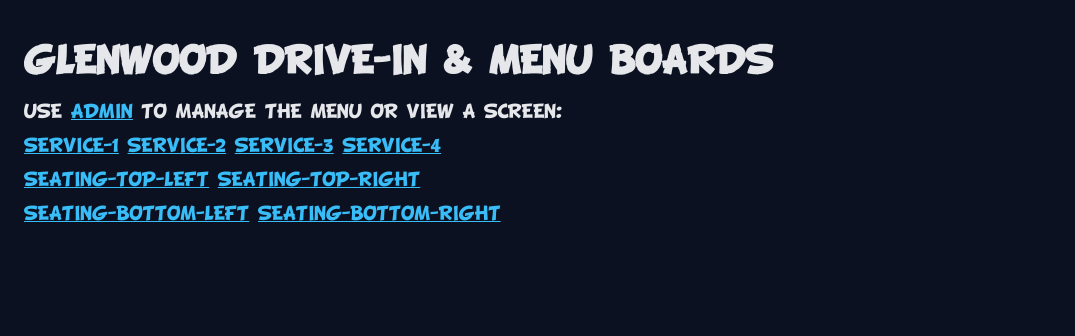
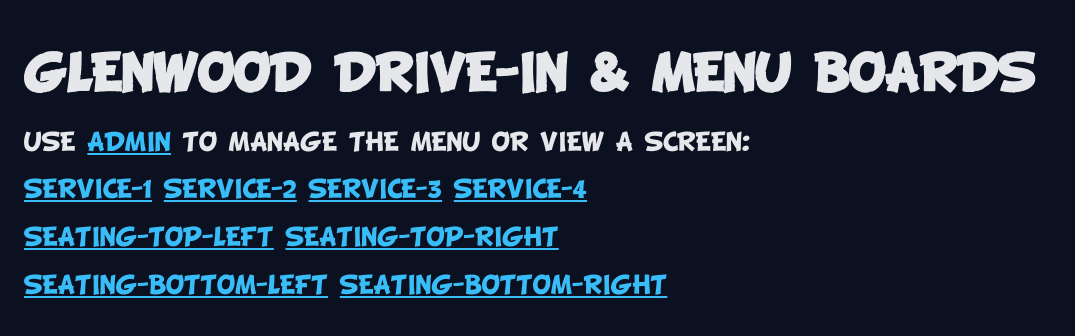
Before and after one commit to Splisks/glenwood-boards, a Next.js app: page / in a window 1280 px wide. Shown: the top 336 px of the page, without its empty margins (0-1075 px from the left). Built offline with nearby package versions, Linux system fonts and the light colour scheme.

Commit message:
Scaling Attemps to fix

```diff
--- a/app/globals.css
+++ b/app/globals.css
@@ -1,7 +1,8 @@
+/* ========== BASE & RESET ========== */
+
 :root {
-  /* base for laptops / normal dev */
-  --global-scale: 1;
-  font-size: 16px;
+  --global-scale: 1.2;
+  font-size: calc(18px * var(--global-scale));
 }
 
 html,
@@ -11,7 +12,8 @@ body {
   height: 100%;
   width: 100%;
   background: var(--rk-bg, #007bff);
-  font-family: "BD_Cartoon_Shout", system-ui, -apple-system, BlinkMacSystemFont, "Segoe UI", sans-serif;
+  font-family: "BD_Cartoon_Shout", system-ui, -apple-system, BlinkMacSystemFont,
+    "Segoe UI", sans-serif;
   overflow: hidden;
 }
 
@@ -25,42 +27,52 @@ body {
   height: 100%;
 }
 
-/* ==== TV / LARGE SCREEN BOOSTS (1080p+) ==== */
+/* ========== FONTS ========== */
+
+@font-face {
+  font-family: "BD_Cartoon_Shout";
+  src: url("/fonts/BD_Cartoon_Shout.woff2") format("woff2");
+  font-weight: 400;
+  font-style: normal;
+  font-display: swap;
+}
+
+/* ==== TV / LARGE SCREEN BOOSTS (PROMO / HERO) ==== */
+
 @media (min-width: 1600px) {
-
   /* Increase hero image inside the promo card */
   .info-card-image {
-    max-height: clamp(360px, 42vh, 520px); /* was 220px clamp */
+    max-height: clamp(360px, 42vh, 520px);
   }
 
-  /* Make the UberEats / DoorDash logos larger */
+  /* Make the UberEats / DoorDash logos larger (height controlled elsewhere) */
   .info-card-logo {
-    /*max-height: 120px; */
+    /* max-height tweak handled at base; keep here if needed */
   }
 
   /* Increase headline + spacing inside promo card */
   .info-card-title {
-    font-size: 3rem;      /* was 2.2rem */
+    font-size: 3rem;
   }
 
   .info-card-subtitle {
-    font-size: 2rem;      /* was 1.4rem */
+    font-size: 2rem;
   }
 
   .info-card {
-    padding: 32px 36px;   /* more interior space */
+    padding: 32px 36px;
   }
 
   /* Increase the “family owned” image on the right column */
   .menu-hero-image,
   .hero-photo {
-    max-height: 380px; /* was ~220px */
+    max-height: 380px;
   }
 
   /* Make the outer promo card taller / more balanced */
   .menu-items-main {
     justify-content: flex-start;
-    gap: 32px;            /* add vertical spacing between blocks */
+    gap: 32px;
   }
 
   /* Improve image enlargement for custom hero-photo classes */
@@ -73,21 +85,14 @@ body {
   }
 }
 
-
-/* Very big (4K, etc.) – bump more */
+/* Very big (4K, etc.) – global bump */
 @media (min-width: 2200px) {
   :root {
-    font-size: 32px; /* +50% vs base */
+    font-size: 32px; /* keep your existing 4K bump */
   }
 }
 
-@font-face {
-  font-family: "BD_Cartoon_Shout";
-  src: url("/fonts/BD_Cartoon_Shout.woff2") format("woff2");
-  font-weight: 400;
-  font-style: normal;
-  font-display: swap;
-}
+/* ========== LAYOUT ========== */
 
 .screen-root {
   text-transform: uppercase;
@@ -129,14 +134,21 @@ body {
 .menu-board {
   display: flex;
   flex-direction: column;
-  min-height: 0; /* important so flex children can shrink if needed */
+  min-height: 0;
 }
+
+/* ========== HEADER + ROWS ========== */
 
 .column-header {
   background: var(--rk-header-bg, #00cb31);
   color: var(--rk-header-text, #ffffff);
   border: 2px solid var(--rk-header-border, #000000);
-  text-shadow: 0 2px 0 rgba(0, 0, 0, 0.5);
+  text-shadow:
+    -1px -1px 0 #000,
+     1px -1px 0 #000,
+    -1px  1px 0 #000,
+     1px  1px 0 #000,
+     0  2px 0 rgba(0, 0, 0, 0.5);
 }
 
 .menu-header {
@@ -148,8 +160,15 @@ body {
   border: 3px solid var(--rk-header-border, #000000);
   text-transform: uppercase;
   letter-spacing: 2px;
-  font-size: 4rem;
-  text-shadow: 2px 2px 0 rgba(0, 0, 0, 0.5);
+  font-size: 3.2rem;
+  font-family: "BD_Cartoon_Shout", system-ui, -apple-system, BlinkMacSystemFont,
+    "Segoe UI", sans-serif;
+  text-shadow:
+    -1px -1px 0 #000,
+     1px -1px 0 #000,
+    -1px  1px 0 #000,
+     1px  1px 0 #000,
+     2px  2px 0 rgba(0, 0, 0, 0.5);
   box-shadow: 4px 4px 0 rgba(0, 0, 0, 0.4);
 }
 
@@ -166,27 +185,32 @@ body {
   flex: 1;
   display: flex;
   flex-direction: column;
-  justify-content: space-evenly;  /* this gives you the top to bottom fill */
+  justify-content: space-evenly; /* fill vertical space */
 }
 
 /* footer area – noticeCard / socialCard etc. */
 .menu-items-footer {
   margin-top: 18px;
   display: flex;
-  justify-content: flex-end; /* keep block in bottom right corner */
+  justify-content: flex-end;
   padding-right: 8px;
 }
 
-/* Rows themselves no longer need bottom margin, spacing comes from flex */
+/* Rows */
 .menu-row {
   display: grid;
   grid-template-columns: minmax(0, 1fr) auto;
   align-items: baseline;
   gap: 8px;
   margin-bottom: 0;
-  font-size: 2.35rem;
+  font-size: 2rem;
   font-weight: 700;
-  text-shadow: 2px 2px 0 rgba(0, 0, 0, 0.35);
+  text-shadow:
+    -1px -1px 0 #000,
+     1px -1px 0 #000,
+    -1px  1px 0 #000,
+     1px  1px 0 #000,
+     2px  2px 0 rgba(0, 0, 0, 0.35);
 }
 
 .menu-row-label {
@@ -201,39 +225,16 @@ body {
   color: var(--rk-price-text, #ffffff);
 }
 
-/* Empty state still centers nicely when no items */
+/* Empty state */
 .empty-state {
   text-align: center;
   margin-top: 0;
   font-size: 1.25rem;
   color: #e4f0ff;
-  flex: 1;   /* center it vertically when inside .menu-items */
+  flex: 1;
   display: flex;
   align-items: center;
   justify-content: center;
-}
-
-/* Old hero row if you ever use .menu-hero */
-.menu-hero {
-  display: flex;
-  justify-content: center;
-  align-items: flex-end;
-  gap: 16px;
-  height: 210px;
-  margin-bottom: 12px;
-}
-
-/* Shared hero image base for any hero images */
-.menu-hero-image,
-.hero-photo {
-  display: block;
-  max-width: 100%;
-  max-height: 220px;
-  height: auto;
-  object-fit: contain;
-  border-radius: 12px;
-  transform-origin: center bottom;
-  transition: transform 0.2s ease-out;
 }
 
 /* Paragraph copy blocks */
@@ -242,7 +243,12 @@ body {
   font-size: 2.1rem;
   font-weight: 700;
   text-transform: uppercase;
-  text-shadow: 2px 2px 0 rgba(0, 0, 0, 0.35);
+  text-shadow:
+    -1px -1px 0 #000,
+     1px -1px 0 #000,
+    -1px  1px 0 #000,
+     1px  1px 0 #000,
+     2px  2px 0 rgba(0, 0, 0, 0.35);
   margin-bottom: 8px;
 }
 
@@ -268,8 +274,13 @@ body {
   background: #00cb31;
   text-align: center;
   text-transform: uppercase;
-  font-size: 3.2rem;
-  text-shadow: 2px 2px 0 #000;
+  font-size: 1.9rem;
+  text-shadow:
+    -1px -1px 0 #000,
+     1px -1px 0 #000,
+    -1px  1px 0 #000,
+     1px  1px 0 #000,
+     2px  2px 0 #000;
 }
 
 .menu-toppings-row {
@@ -281,21 +292,95 @@ body {
   font-size: 2.1rem;
   font-weight: 700;
   text-transform: uppercase;
-  text-shadow: 2px 2px 0 rgba(0, 0, 0, 0.35);
+  text-shadow:
+    -1px -1px 0 #000,
+     1px -1px 0 #000,
+    -1px  1px 0 #000,
+     1px  1px 0 #000,
+     2px  2px 0 rgba(0, 0, 0, 0.35);
 }
 
-/* Social Media & Coke */
+/* Make sure menu text uses BD_Cartoon_Shout */
+.menu-row-label,
+.menu-row-price,
+.menu-subheader {
+  font-family: "BD_Cartoon_Shout", system-ui, -apple-system, BlinkMacSystemFont,
+    "Segoe UI", sans-serif;
+}
+
+/* ========== HERO IMAGES ========== */
+
+/* Old hero row if you ever use .menu-hero */
+.menu-hero {
+  display: flex;
+  justify-content: center;
+  align-items: flex-end;
+  gap: 16px;
+  height: 210px;
+  margin-bottom: 12px;
+}
+
+/* Shared hero image base for any hero images */
+.menu-hero-image,
+.hero-photo {
+  display: block;
+  max-width: 100%;
+  max-height: 220px;
+  height: auto;
+  object-fit: contain;
+  border-radius: 12px;
+  transform-origin: center bottom;
+  transition: transform 0.2s ease-out;
+}
+
+/* Hero strip for top row images on SIDES board etc */
+.hero-strip {
+  display: flex;
+  justify-content: space-between;
+  align-items: flex-end;
+  padding: 16px 48px 12px;
+  gap: 32px;
+}
+
+/* Per image positional tuning */
+
+/* LOBSTER ROLL */
+.hero-photo-left {
+  max-width: 260px;
+  transform: translate(-10px, 0px) scale(1.0);
+}
+
+/* RINGS or FRIES */
+.hero-photo-rings {
+  max-width: 220px;
+  transform: translate(0px, 8px) scale(0.96);
+}
+
+/* CLAMS */
+.hero-photo-clams {
+  max-width: 260px;
+  transform: translate(6px, -4px) scale(0.98);
+}
+
+/* KID PHOTO */
+.hero-photo-kid {
+  max-width: 160px;
+  border-radius: 24px;
+  transform: translate(0px, -6px) scale(1.05);
+}
+
+/* ========== SOCIAL MEDIA & COKE ========== */
 
 .social-card {
-  margin-top: auto;      /* stays at bottom of the column */
+  margin-top: auto;
   max-width: 100%;
 }
 
 /* Row that holds both images */
 .social-card-inner {
   display: flex;
-  align-items: center;    /* vertically center both */
-  justify-content: center; /* center them within the row */
+  align-items: center;
+  justify-content: center;
   gap: 18px;
 }
 
@@ -316,10 +401,10 @@ body {
   filter: drop-shadow(4px 4px 0 rgba(0, 0, 0, 0.45));
 }
 
-/* Food Safety Notice */
+/* ========== FOOD SAFETY NOTICE ========== */
 
 .notice-card {
-  margin-top: auto;              /* push to bottom of the column */
+  margin-top: auto;
   align-self: stretch;
   padding: 18px 24px;
   border-radius: 20px;
@@ -348,9 +433,7 @@ body {
   letter-spacing: 0.5px;
 }
 
-/* Info / promo cards on screen 8 */
-
-/* Info / promo cards on screen 8 */
+/* ========== INFO / PROMO CARDS ON SCREEN 8 ========== */
 
 .info-card {
   margin-top: 18px;
@@ -380,16 +463,16 @@ body {
 
 /* Crossfade image area */
 .info-card-images {
-  display: grid;             /* stack all images on top of each other */
-  place-items: center;       /* center them nicely */
+  display: grid;
+  place-items: center;
   gap: 12px;
-  min-height: 300px;         /* keeps the block from shrinking between slides */
+  min-height: 300px;
 }
 
 /* Slider image - stacked */
 .info-card-image {
-  grid-area: 1 / 1;          /* all images share the same grid cell */
-  max-height: clamp(400px, 38vh, 620px);
+  grid-area: 1 / 1;
+  max-height: clamp(450px, 45vh, 460px);
   width: auto;
   object-fit: contain;
   border-radius: 12px;
@@ -446,44 +529,8 @@ body {
   }
 }
 
-/* Hero strip for top row images on SIDES board etc */
+/* ========== SNOW OVERLAY ========== */
 
-.hero-strip {
-  display: flex;
-  justify-content: space-between;
-  align-items: flex-end;
-  padding: 16px 48px 12px;
-  gap: 32px;
-}
-
-/* Per image positional tuning – tweak translate and scale to taste */
-
-/* LOBSTER ROLL */
-.hero-photo-left {
-  max-width: 260px;
-  transform: translate(-10px, 0px) scale(1.0);
-}
-
-/* RINGS or FRIES */
-.hero-photo-rings {
-  max-width: 220px;
-  transform: translate(0px, 8px) scale(0.96);
-}
-
-/* CLAMS */
-.hero-photo-clams {
-  max-width: 260px;
-  transform: translate(6px, -4px) scale(0.98);
-}
-
-/* KID PHOTO */
-.hero-photo-kid {
-  max-width: 160px;
-  border-radius: 24px;
-  transform: translate(0px, -6px) scale(1.05);
-}
-
-/* Snow overlay */
 .snow-overlay {
   position: fixed;
   inset: 0;
--- a/app/screens/screen-8/page.tsx
+++ b/app/screens/screen-8/page.tsx
@@ -271,6 +271,7 @@ export default function Screen8Page() {
                   <div className="info-card-body">
                     GLENWOODDRIVEIN.COM
                     <br />
+                    <br />
                     GIFT CARDS AVAILABLE ALL YEAR
                     <br />
                     PERFECT FOR THE GLENWOOD FAN IN YOUR LIFE
```
